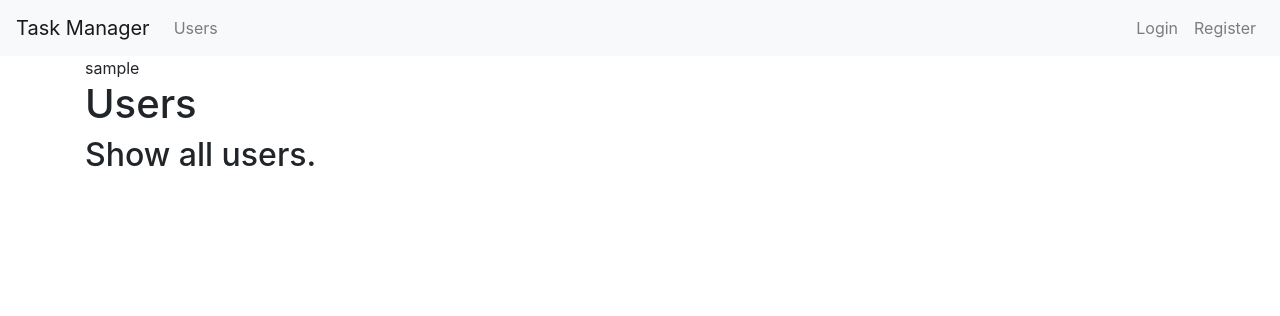
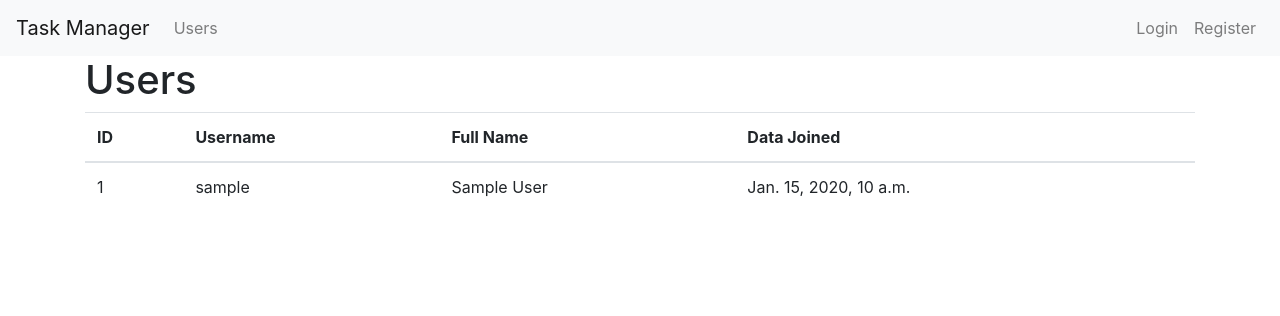
Before and after one commit to ikievite/python-project-lvl4, a Django app: page /users/ in a window 1280 px wide. Shown: the top 316 px of the page. Run offline with Django 3.2, Linux system fonts and the light colour scheme; tables that the repository leaves empty hold one stand-in row (values such as "Sample post"); some libraries are stand-ins or nearby versions.

Commit message:
added table with users data

```diff
--- a/users/templates/users/users.html
+++ b/users/templates/users/users.html
@@ -1,9 +1,25 @@
 {% extends "tasks/base.html" %}
 {% load i18n %}
 {% block content %}
-    {% for user in users %}
-        {{ user.username }}
-    {% endfor %}
     <h1>{% trans "Users" %}</h1>
-    <h2>{% trans "Show all users." %}</h2>
+    <table class="table">
+      <thead>
+        <tr>
+          <th scope="col">ID</th>
+          <th scope="col">{% trans "Username" %}</th>
+          <th scope="col">{% trans "Full Name" %}</th>
+          <th scope="col">{% trans "Data Joined" %}</th>
+        </tr>
+      </thead>
+      <tbody>
+        {% for user in users %}
+          <tr>
+            <td scope="row">{{ user.id }}</td>
+            <td>{{ user.username }}</td>
+            <td>{{ user.first_name }} {{ user.last_name }}</td>
+            <td>{{ user.date_joined }}</td>
+          </tr>
+        {% endfor %}
+      </tbody>
+    </table>
 {% endblock content %}
```
